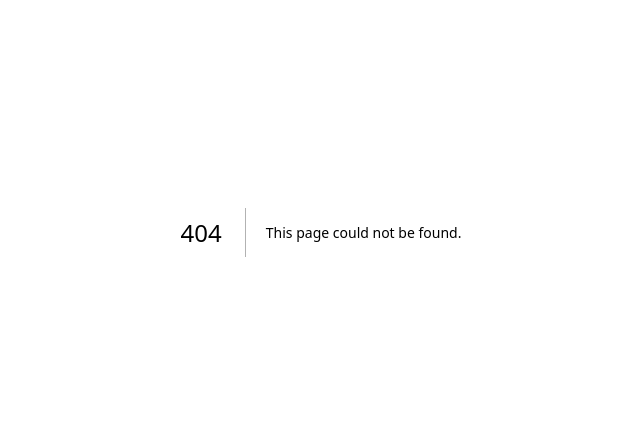
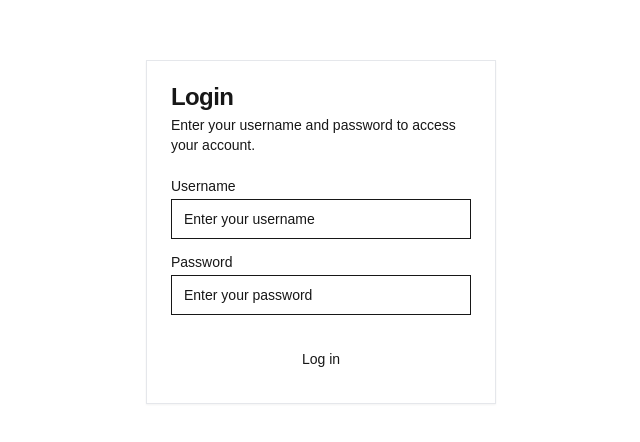
Before and after one commit to brillianjs/dashboard-neo, a Next.js app: page /auth/signin in a window 1280 px wide. Before the commit this address had no page. Shown: the part 168-610 px from the top of the page, without its empty margins (319-959 px from the left). Built offline with nearby package versions, Linux system fonts and the light colour scheme; no server answers.

Commit message:
Add login form component for user authentication

```diff
--- /dev/null
+++ b/src/pages/auth/signin/index.js
@@ -0,0 +1,108 @@
+import { useState, useEffect } from "react";
+import { useRouter } from "next/navigation";
+import { Button } from "@/components/ui/button";
+import { Input } from "@/components/ui/input";
+import { Label } from "@/components/ui/label";
+import {
+  Card,
+  CardContent,
+  CardDescription,
+  CardFooter,
+  CardHeader,
+  CardTitle,
+} from "@/components/ui/card";
+import { Alert, AlertDescription } from "@/components/ui/alert";
+import { signIn, useSession } from "next-auth/react";
+
+export default function LoginForm() {
+  const { data: session, status } = useSession();
+  const [username, setUsername] = useState("");
+  const [password, setPassword] = useState("");
+  const [error, setError] = useState("");
+  const [isLoading, setIsLoading] = useState(false);
+  const router = useRouter();
+
+  useEffect(() => {
+    if (status === "authenticated") {
+      router.push("/dashboard");
+    }
+  }, [status, router]);
+
+  const handleSubmit = async (e) => {
+    e.preventDefault();
+    setError("");
+    setIsLoading(true);
+
+    if (!username || !password) {
+      setError("Please enter both username and password.");
+      setIsLoading(false);
+      return;
+    }
+
+    try {
+      const isAuthenticated = await signIn("credentials", {
+        redirect: false,
+        username,
+        password,
+      });
+      if (isAuthenticated) {
+        // Redirect to dashboard or home page
+        router.push("/dashboard");
+      } else {
+        setError("Invalid username or password.");
+      }
+    } catch (err) {
+      setError("An error occurred. Please try again.");
+    }
+
+    setIsLoading(false);
+  };
+
+  return (
+    <div className="flex items-center justify-center min-h-screen">
+      <Card className="w-[350px]">
+        <CardHeader>
+          <CardTitle>Login</CardTitle>
+          <CardDescription>
+            Enter your username and password to access your account.
+          </CardDescription>
+        </CardHeader>
+        <form onSubmit={handleSubmit}>
+          <CardContent>
+            <div className="grid w-full items-center gap-4">
+              <div className="flex flex-col space-y-1.5">
+                <Label htmlFor="username">Username</Label>
+                <Input
+                  id="username"
+                  placeholder="Enter your username"
+                  value={username}
+                  onChange={(e) => setUsername(e.target.value)}
+                />
+              </div>
+              <div className="flex flex-col space-y-1.5">
+                <Label htmlFor="password">Password</Label>
+                <Input
+                  id="password"
+                  type="password"
+                  placeholder="Enter your password"
+                  value={password}
+                  onChange={(e) => setPassword(e.target.value)}
+                />
+              </div>
+            </div>
+          </CardContent>
+          <CardFooter className="flex flex-col">
+            <Button className="w-full" type="submit" disabled={isLoading}>
+              {isLoading ? "Logging in..." : "Log in"}
+            </Button>
+            {error && (
+              <Alert variant="destructive" className="mt-4">
+                <AlertDescription>{error}</AlertDescription>
+              </Alert>
+            )}
+          </CardFooter>
+        </form>
+      </Card>
+    </div>
+  );
+}
```
